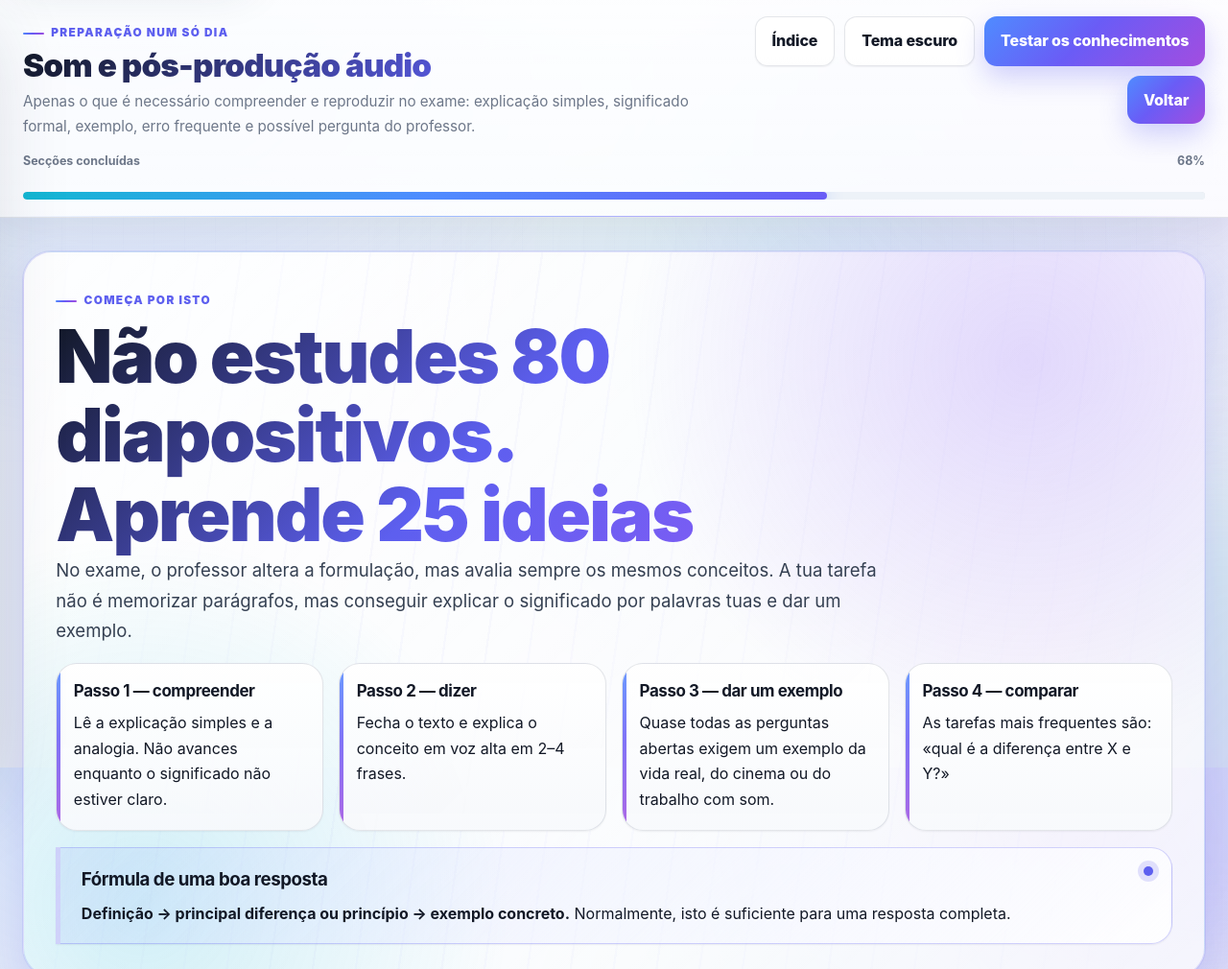
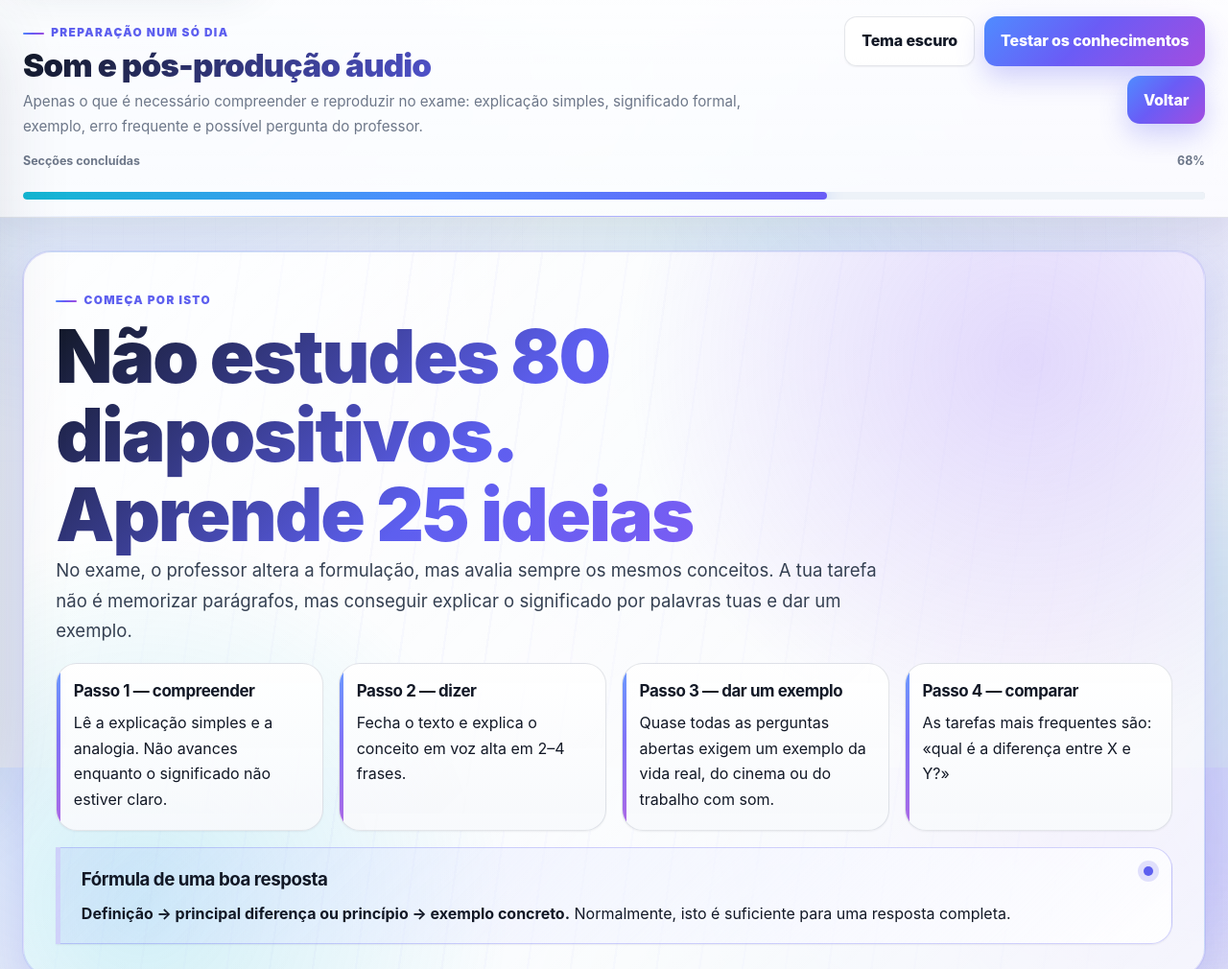
Before and after one commit to squpich/PT-LABSOM-STUDY-NOTES, a plain HTML site: page index-summary-pt-PT.html in a window 1280 px wide. Shown: the top 1010 px of the page at 96% size. Drawn offline with Linux system fonts and the light colour scheme.

Commit message:
Remove toggle sidebar button from header
Removed toggle sidebar button from header actions.

```diff
--- a/index-summary-pt-PT.html
+++ b/index-summary-pt-PT.html
@@ -29,15 +29,6 @@
         </div>
 
         <div class="header-actions" data-component="header-actions">
-          <button
-            class="button button--secondary"
-            type="button"
-            data-action="toggle-sidebar"
-            aria-controls="study-sidebar"
-            aria-expanded="false">
-            Índice
-          </button>
-
           <button
             class="button button--secondary"
             type="button"
```
